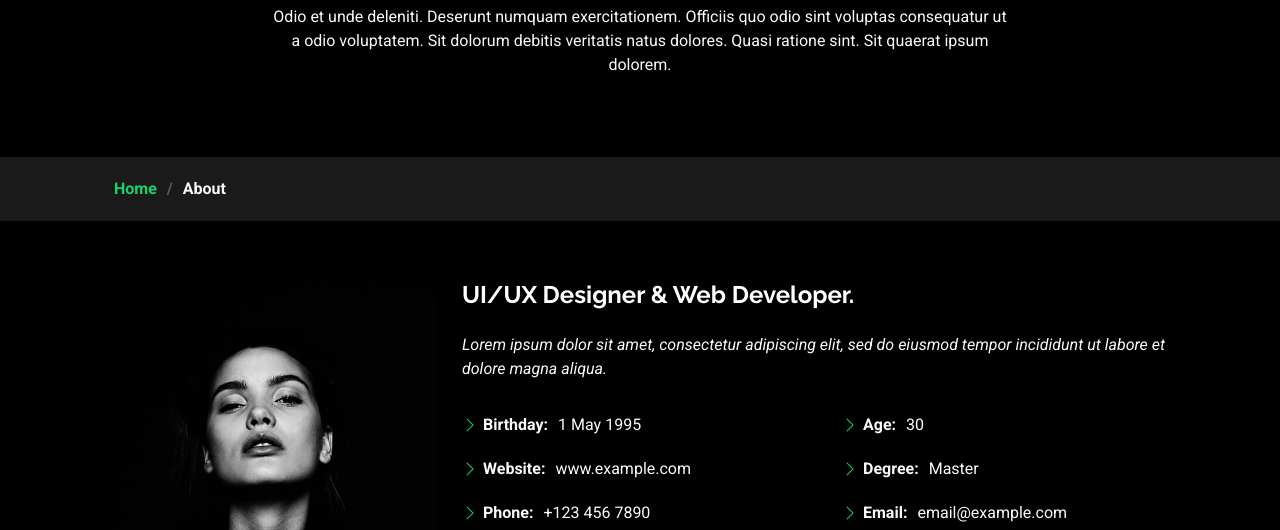
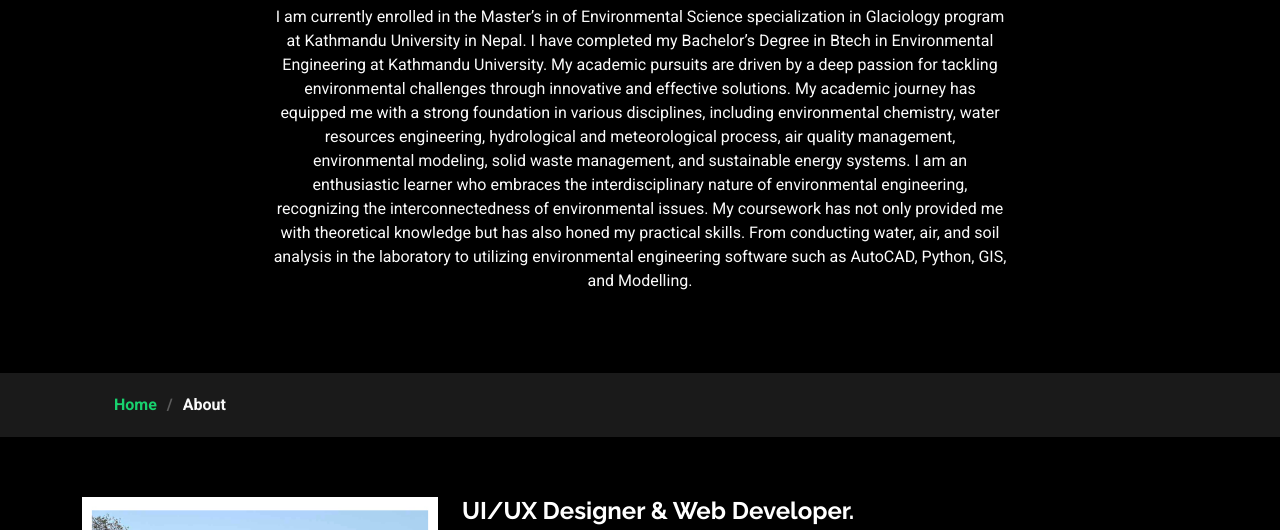
Before and after one commit to SabinaTwayana/e_portfolio, a plain HTML site: page about.html in a window 1280 px wide. Shown: the part 210-740 px from the top of the page. Drawn offline with Linux system fonts and the light colour scheme.

Commit message:
update about section

```diff
--- a/about.html
+++ b/about.html
@@ -88,7 +88,17 @@
           <div class="row d-flex justify-content-center text-center">
             <div class="col-lg-8">
               <h1>About</h1>
-              <p class="mb-0">Odio et unde deleniti. Deserunt numquam exercitationem. Officiis quo odio sint voluptas consequatur ut a odio voluptatem. Sit dolorum debitis veritatis natus dolores. Quasi ratione sint. Sit quaerat ipsum dolorem.</p>
+              <p class="mb-0">I am currently enrolled in the Master’s in of Environmental Science specialization in Glaciology program at
+                Kathmandu University in Nepal. I have completed my Bachelor’s Degree in Btech in Environmental Engineering
+                at Kathmandu University. My academic pursuits are driven by a deep passion for tackling environmental
+                challenges through innovative and effective solutions. My academic journey has equipped me with a strong
+                foundation in various disciplines, including environmental chemistry, water resources engineering, hydrological
+                and meteorological process, air quality management, environmental modeling, solid waste management, and
+                sustainable energy systems. I am an enthusiastic learner who embraces the interdisciplinary nature of
+                environmental engineering, recognizing the interconnectedness of environmental issues. My coursework has
+                not only provided me with theoretical knowledge but has also honed my practical skills. From conducting water,
+                air, and soil analysis in the laboratory to utilizing environmental engineering software such as AutoCAD, Python,
+                GIS, and Modelling. </p>
             </div>
           </div>
         </div>
@@ -110,7 +120,9 @@
 
         <div class="row gy-4 justify-content-center">
           <div class="col-lg-4">
-            <img src="assets/img/profile-img.jpg" class="img-fluid" alt="">
+            <!-- <img src="assets/img/profile-img.jpg" class="img-fluid" alt=""> -->
+            <img src="assets/img/IMG_20220322_185238.jpg" class="img-fluid" alt="">
+
           </div>
           <div class="col-lg-8 content">
             <h2>UI/UX Designer &amp; Web Developer.</h2>
```
Also changed, not shown: index.html (+2 -1 lines), assets/img/20230326070954_IMG_0042.JPG (added), assets/img/IMG_20220322_185238.jpg (added), assets/img/high-resolution-nature-landscape-vast-xl.jpg (added).
